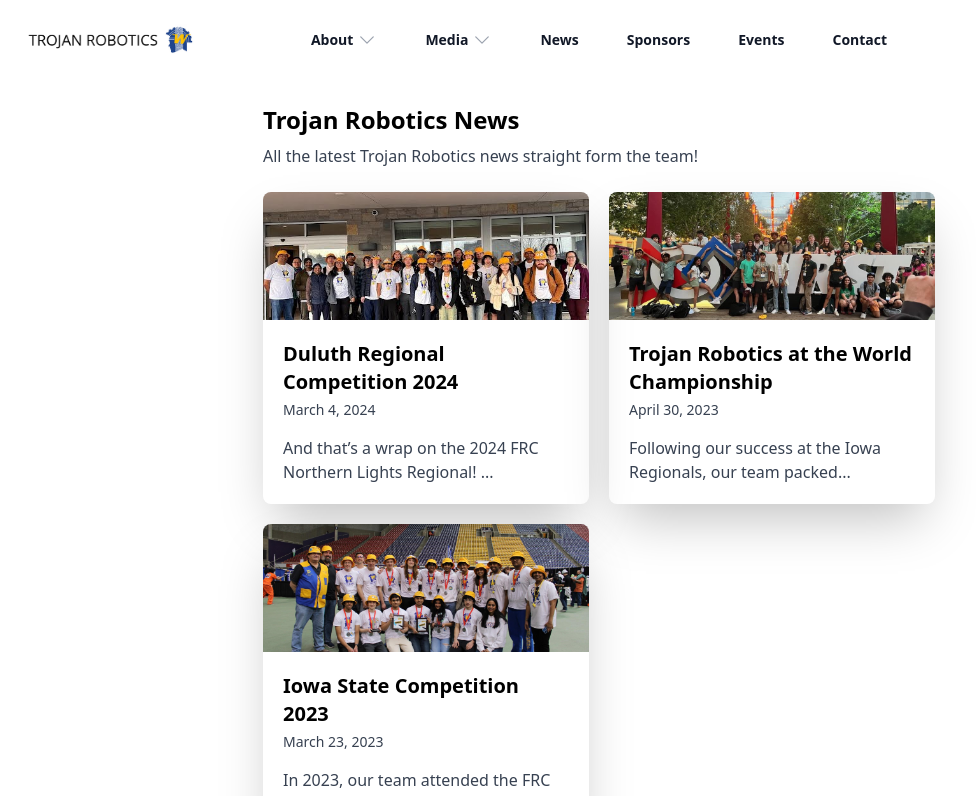
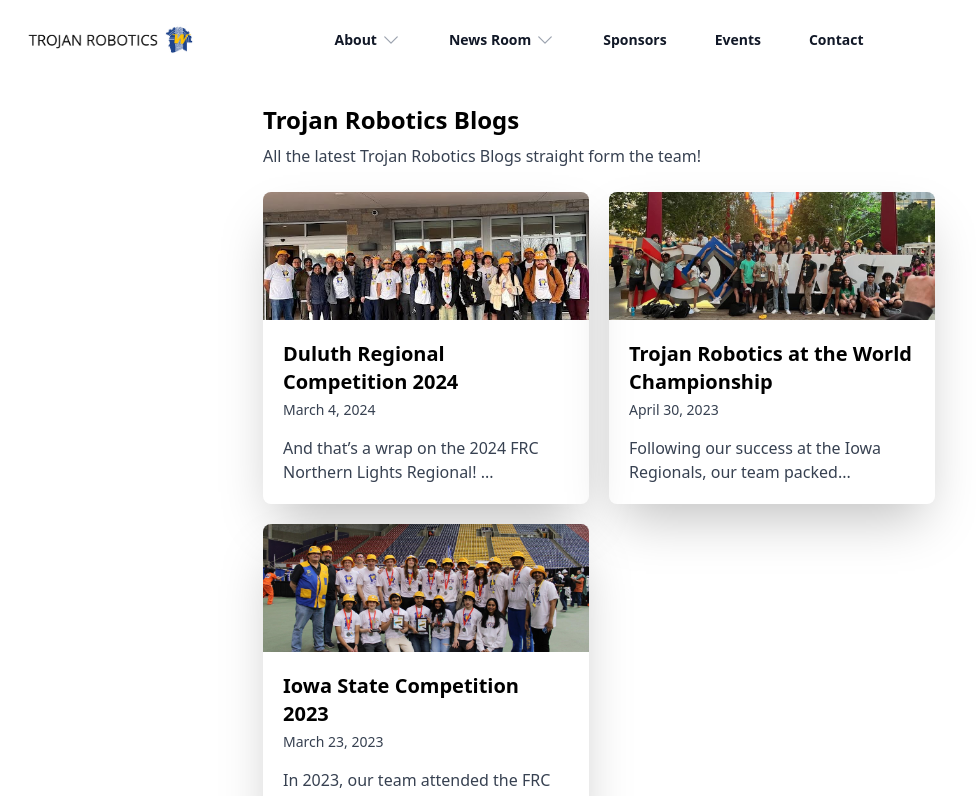
Before and after one commit to Team-2264/RoboticsWebsite, a React (Create React App) app in the folder reactjs/: page /news in a window 1280 px wide. Shown: the top 796 px of the page, without its empty margins (41-1017 px from the left). Built offline with nearby package versions, Linux system fonts and the light colour scheme.

Commit message:
menu update

```diff
--- a/reactjs/src/components/NavBar.js
+++ b/reactjs/src/components/NavBar.js
@@ -22,11 +22,12 @@ const products = [
   // { name: 'Coaches and Mentors', description: 'Meet our coaches and mentors.', href: '#', icon: UserGroupIcon, route: "/mentors" },
   // { name: 'Members ', description: 'Meet the rest of our fabulous robotics team.', href: '#', icon: UserIcon, route: "/members" },
   { name: 'Community Outreach', description: 'Spreading our love of robotics to the community!', href: '#', icon: GlobeAltIcon, route: "/outreach" },
-  { name: 'Newsletter', description: 'Read our monthly newletter:', href: '#', icon: NewspaperIcon, route: "/newsletter" },
 ]
 
 const media = [
   { name: '2024 Season Images', description: 'Check out our 2024 highlights.', href: '#', icon: CameraIcon, route: "https://photos.app.goo.gl/CWR2trNiPMmJxbWy5" },
+  { name: 'Newsletter', description: 'Read our monthly newletter:', href: '#', icon: NewspaperIcon, route: "/newsletter" },
+  { name: 'Team Blog', description: '', href: '#', icon: NewspaperIcon, route: "/news" },
 ]
 
 function classNames(...classes) {
@@ -36,7 +37,7 @@ function classNames(...classes) {
 export default function NavBar() {
   const [mobileMenuOpen, setMobileMenuOpen] = useState(false)
 
-  const navBarViewOptions = ["News", "Sponsors", "Events", "Contact"]
+  const navBarViewOptions = [ "Sponsors", "Events", "Contact"]
   const trojanRoboticsLogoPath = "/assets/images/trojanRoboticsLogoandText.png"
   return (
     <header className="bg-white">
@@ -123,7 +124,7 @@ export default function NavBar() {
           {/* Drop down for media */}
           <Popover className="relative">
             <Popover.Button className="flex items-center gap-x-1 text-sm font-semibold leading-6 text-gray-900">
-              Media
+              News Room
               <ChevronDownIcon className="h-5 w-5 flex-none text-gray-400" aria-hidden="true" />
             </Popover.Button>
 
--- a/reactjs/src/pages/News.js
+++ b/reactjs/src/pages/News.js
@@ -15,8 +15,8 @@ if (year==null){
             <NavBar />
             <br></br>
             <div className="max-w-2xl mx-auto">
-                <h1 className="text-2xl font-bold">Trojan Robotics News</h1>
-                <p className="text-gray-700 pt-2">All the latest Trojan Robotics news straight form the team!</p>
+                <h1 className="text-2xl font-bold">Trojan Robotics Blogs</h1>
+                <p className="text-gray-700 pt-2">All the latest Trojan Robotics Blogs straight form the team!</p>
                 <div className="grid sm:grid-cols-1 md:grid-cols-2 gap-5 pt-6">
                     {newsData.map((newsItem, index) => {
                         return (
@@ -43,6 +43,5 @@ if (year==null){
             <br></br>
             <Footer />
         </div>
-
     )
 }
```
